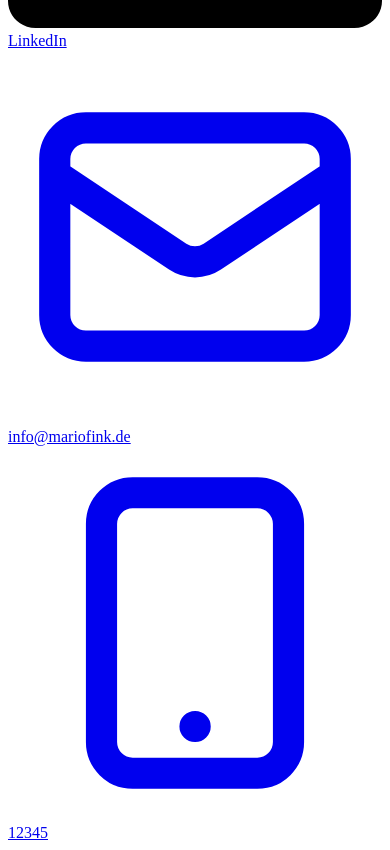
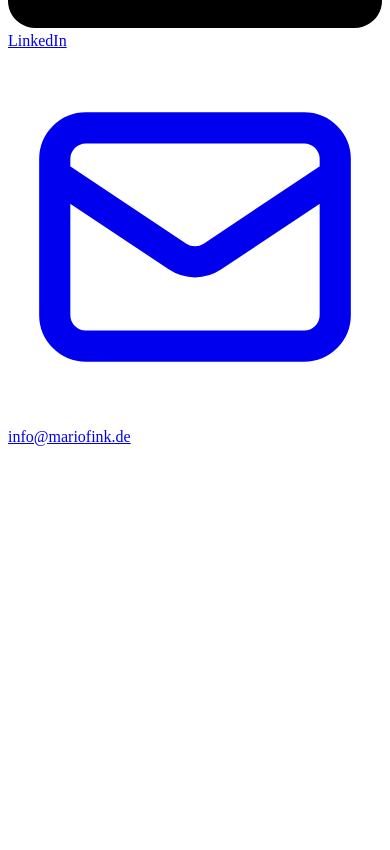
Before and after one commit to mariofink/about.mariofink.de, a Next.js app: page / in a window 390 px wide. Shown: the part 1755-2605 px from the top of the page. After the commit the page ends 2209 px from the top, so only its background shows below. Built offline with nearby package versions, Linux system fonts and the light colour scheme.

Commit message:
remove phone

```diff
--- a/components/Footer.jsx
+++ b/components/Footer.jsx
@@ -30,23 +30,6 @@ const HomeIcon = () => (
       strokeLinejoin="round"
       strokeWidth="2"
       d="M3 12l2-2m0 0l7-7 7 7M5 10v10a1 1 0 001 1h3m10-11l2 2m-2-2v10a1 1 0 01-1 1h-3m-6 0a1 1 0 001-1v-4a1 1 0 011-1h2a1 1 0 011 1v4a1 1 0 001 1m-6 0h6"
-    ></path>
-  </svg>
-);
-
-const PhoneIcon = () => (
-  <svg
-    className={iconBaseStyle}
-    fill="none"
-    stroke="currentColor"
-    viewBox="0 0 24 24"
-    xmlns="http://www.w3.org/2000/svg"
-  >
-    <path
-      strokeLinecap="round"
-      strokeLinejoin="round"
-      strokeWidth="2"
-      d="M12 18h.01M8 21h8a2 2 0 002-2V5a2 2 0 00-2-2H8a2 2 0 00-2 2v14a2 2 0 002 2z"
     ></path>
   </svg>
 );
@@ -104,9 +87,6 @@ const Footer = () => (
     <a className="flex text-green-500 py-1" href="mailto:info@mariofink.de">
       <MailIcon /> info@mariofink.de
     </a>
-    <a className="flex text-green-500 py-1" href="tel:1234">
-      <PhoneIcon /> 12345
-    </a>
   </footer>
 );
 
```
